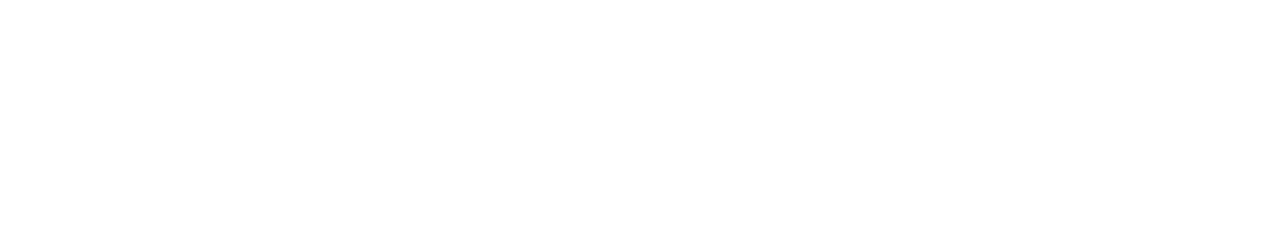
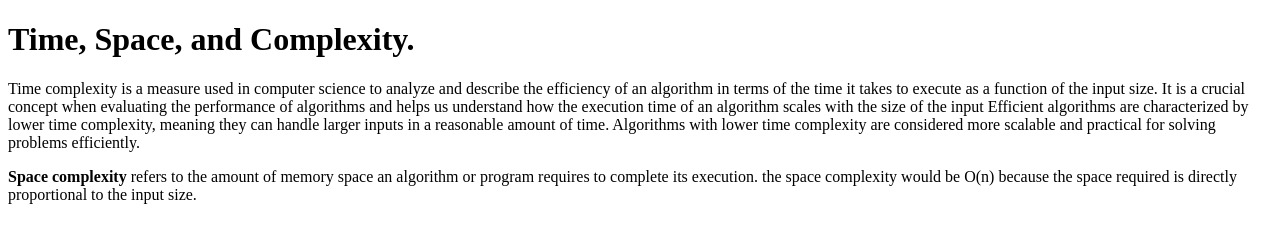
Before and after one commit to acciojob/time-and-space-complexity-Bhargavi-chenu, a website: page main.html in a window 1280 px wide. Drawn offline with Linux system fonts and the light colour scheme.

Commit message:
created a submission

```diff
--- a/main.html
+++ b/main.html
@@ -8,7 +8,12 @@
 
 <body>
 	<!-- the entire body must be written by student -->
-    <script type="text/javascript" src="./script.js">
+	<h1>Time, Space, and Complexity.</h1>
+	<p> Time complexity is a measure used in computer science to analyze and describe the efficiency of an algorithm in terms of the time it takes to execute as a function of the input size. It is a crucial concept when evaluating the performance of algorithms and helps us understand how the execution time of an algorithm scales with the size of the input Efficient algorithms are characterized by lower time complexity, meaning they can handle larger inputs in a reasonable amount of time. Algorithms with lower time complexity are considered more scalable and practical for solving problems efficiently.</p>
+	<p><b>Space complexity </b>refers to the amount of memory space an algorithm or program requires to complete its execution. the space complexity would be
+O(n) because the space required is directly proportional to the input size.</p>
+
+	<script type="text/javascript" src="./script.js">
 </script>
 
 </body>
```
